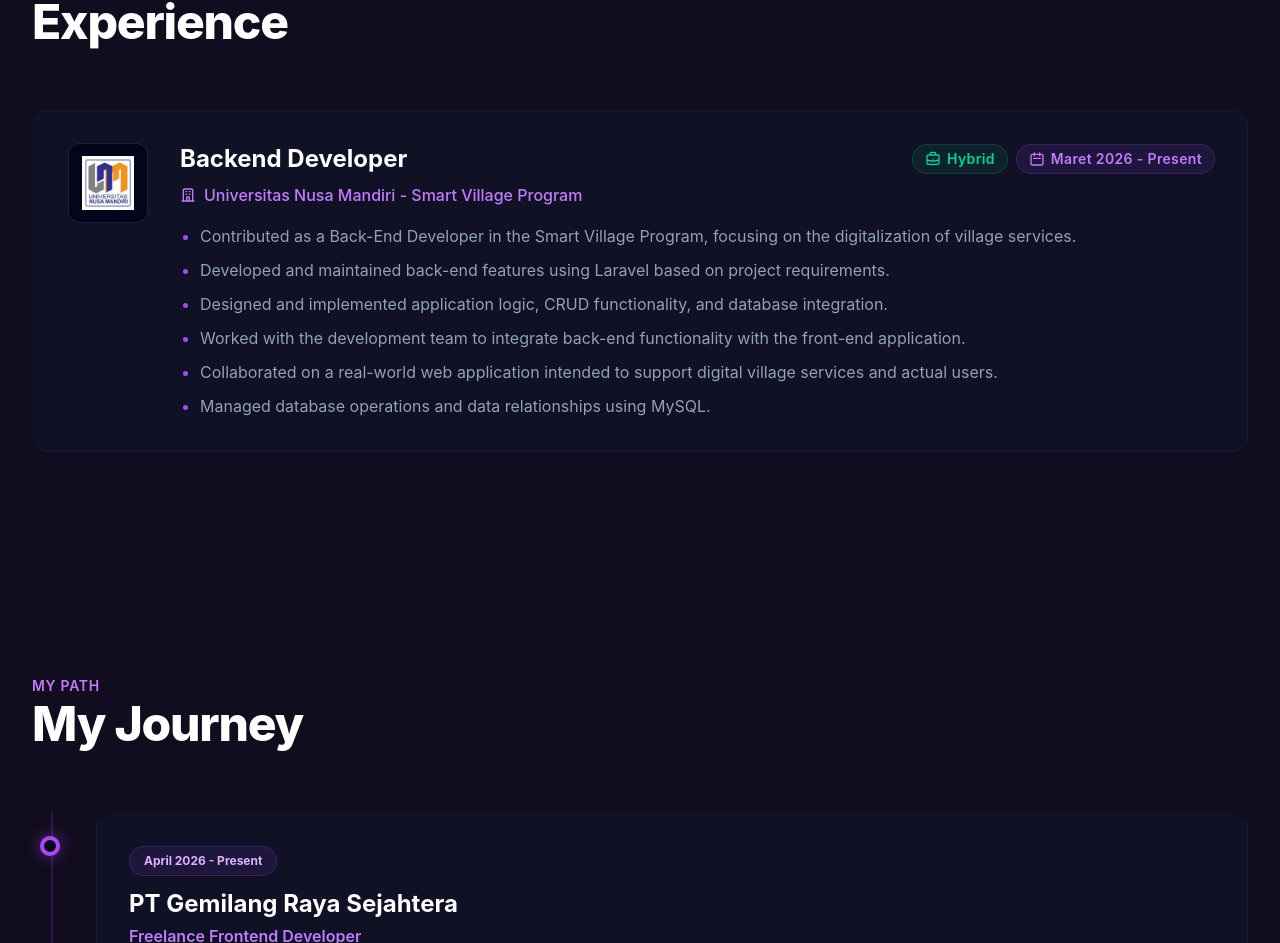
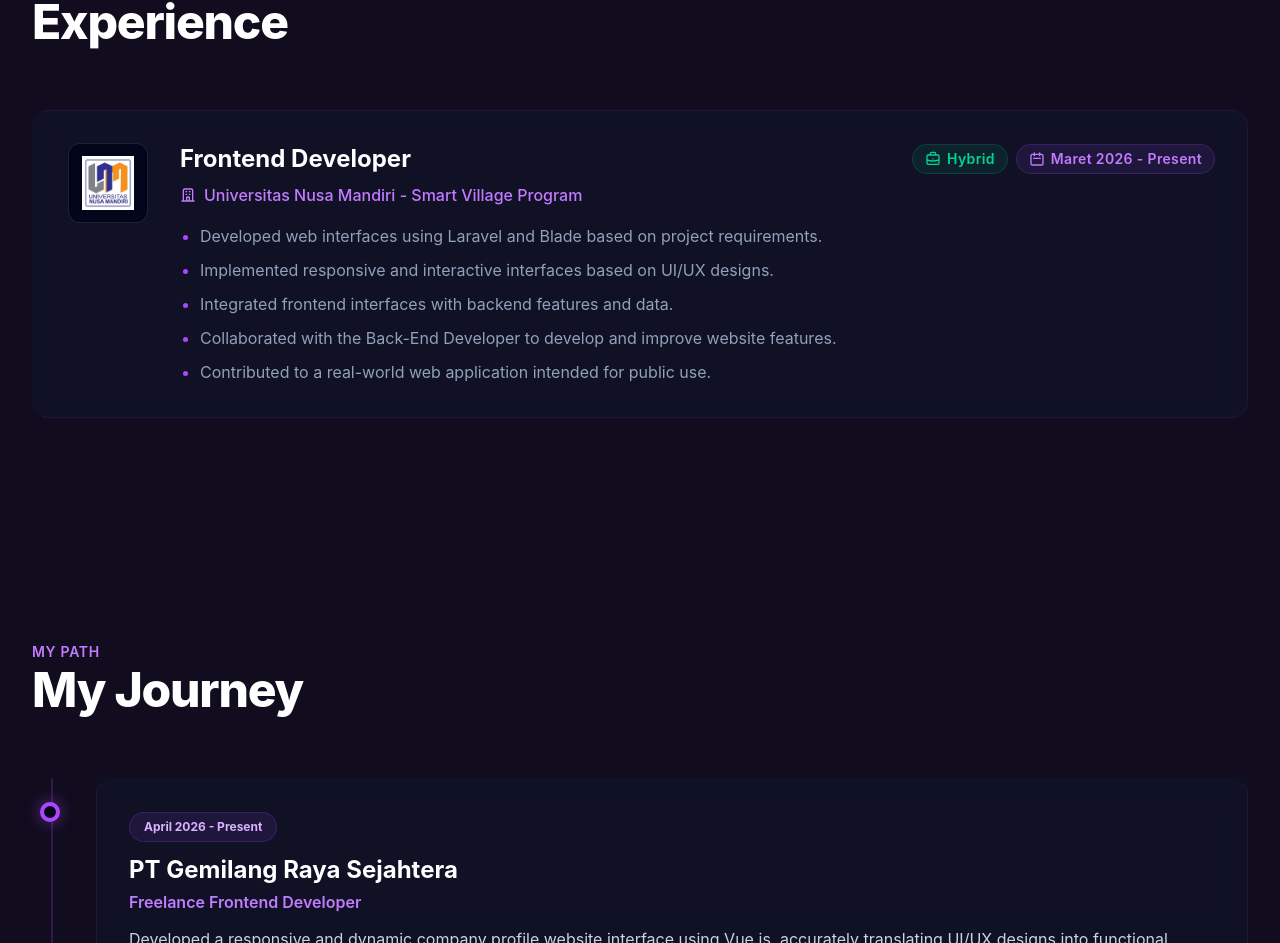
Before and after one commit to satriafzal/personal-portofolio, a Vue app: page / in a window 1280 px wide. Shown: the part 1779-2722 px from the top of the page. Built offline with nearby package versions, Linux system fonts and the light colour scheme.

Commit message:
update experience

```diff
--- a/src/views/Experience.vue
+++ b/src/views/Experience.vue
@@ -84,18 +84,17 @@ let ctx
 const experiences = [
     {
         id: 1,
-        role: "Backend Developer",
+        role: "Frontend Developer",
         company: "Universitas Nusa Mandiri -  Smart Village Program",
         type: "Hybrid",
         period: "Maret 2026 - Present",
         logo: "/image/nusman.jpeg",
         desc: [
-            "Contributed as a Back-End Developer in the Smart Village Program, focusing on the digitalization of village services.",
-            "Developed and maintained back-end features using Laravel based on project requirements.",
-            "Designed and implemented application logic, CRUD functionality, and database integration.",
-            "Worked with the development team to integrate back-end functionality with the front-end application.",
-            "Collaborated on a real-world web application intended to support digital village services and actual users.",
-            "Managed database operations and data relationships using MySQL."
+            "Developed web interfaces using Laravel and Blade based on project requirements.",
+            "Implemented responsive and interactive interfaces based on UI/UX designs.",
+            "Integrated frontend interfaces with backend features and data.",
+            "Collaborated with the Back-End Developer to develop and improve website features.",
+            "Contributed to a real-world web application intended for public use.",
         ]
     }
 ]
```
